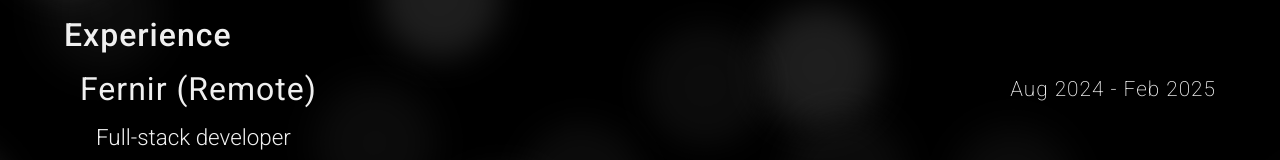
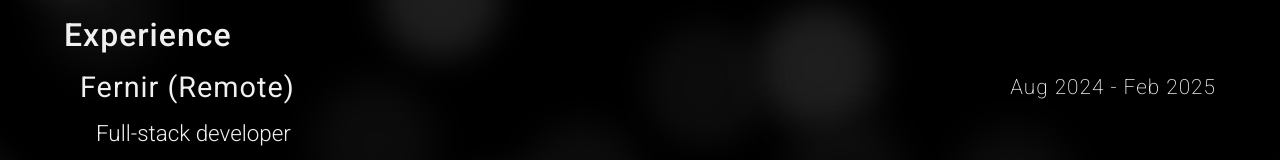
Before and after one commit to DryhaAndrii/Portfolio, a Next.js app: page /Portfolio/ in a window 1280 px wide. Shown: the part 594-754 px from the top of the page. Built offline with nearby package versions, Linux system fonts and the light colour scheme.

Commit message:
another changes ui

```diff
--- a/app/globals.css
+++ b/app/globals.css
@@ -31,7 +31,7 @@ h2 {
 }
 h3 {
   font-weight: 400;
-  font-size: 2rem;
+  font-size: 1.8rem;
 }
 
 * {
```
